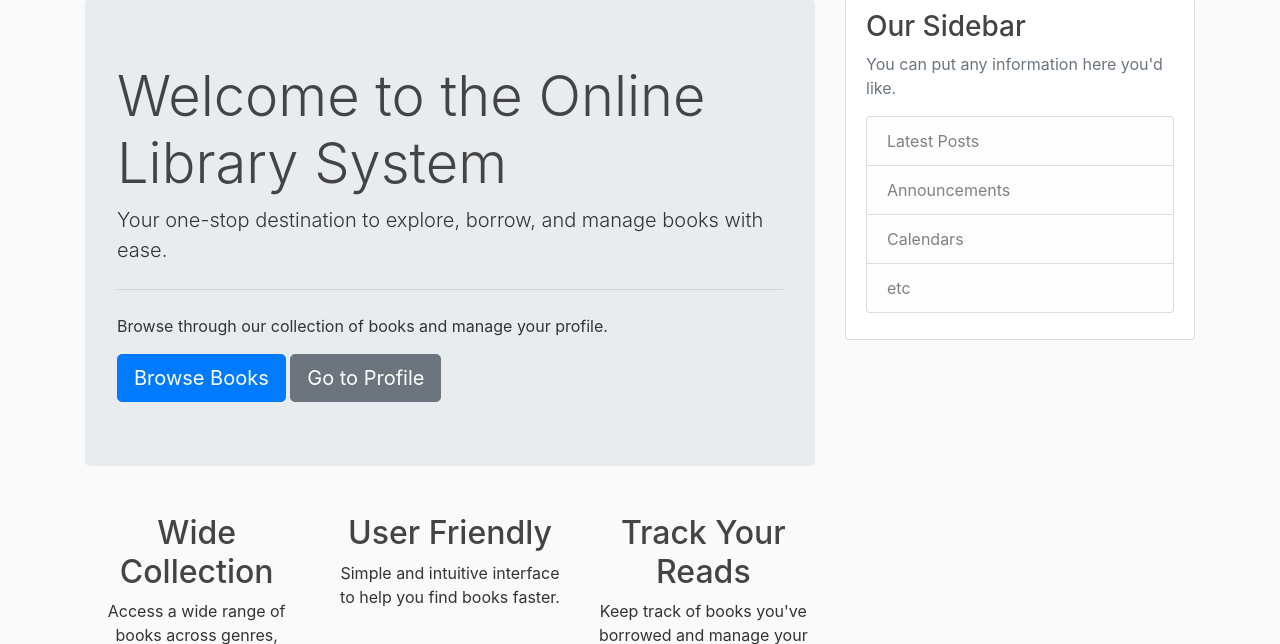
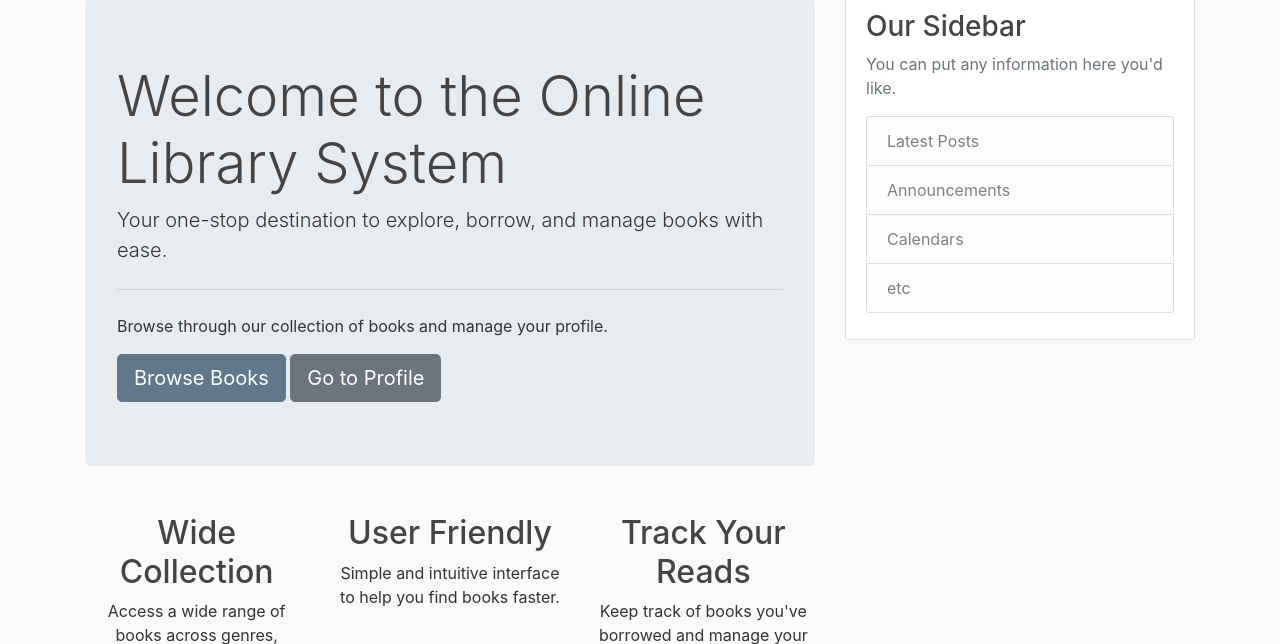
Before and after one commit to veecodes14/Online-Library-API, a Django app: page / in a window 1280 px wide. Shown: the part 81-725 px from the top of the page. Run offline with Django 5.2, Linux system fonts and the light colour scheme; a user stored in the database is signed in; some libraries are stand-ins or nearby versions.

Commit message:
button color

```diff
--- a/library/templates/library/home.html
+++ b/library/templates/library/home.html
@@ -6,7 +6,7 @@
     <hr class="my-4">
     {% if user.is_authenticated %}
         <p>Browse through our collection of books and manage your profile.</p>
-        <a class="btn btn-primary btn-lg" href="{% url 'book-list' %}" role="button">Browse Books</a>
+        <a class="btn btn-primary steel-btn btn-lg" href="{% url 'book-list' %}" role="button">Browse Books</a>
         <a class="btn btn-secondary btn-lg" href="{% url 'profile' %}" role="button">Go to Profile</a>
     {% else %}
         <p>Get started by creating an account or logging in.</p>
```
